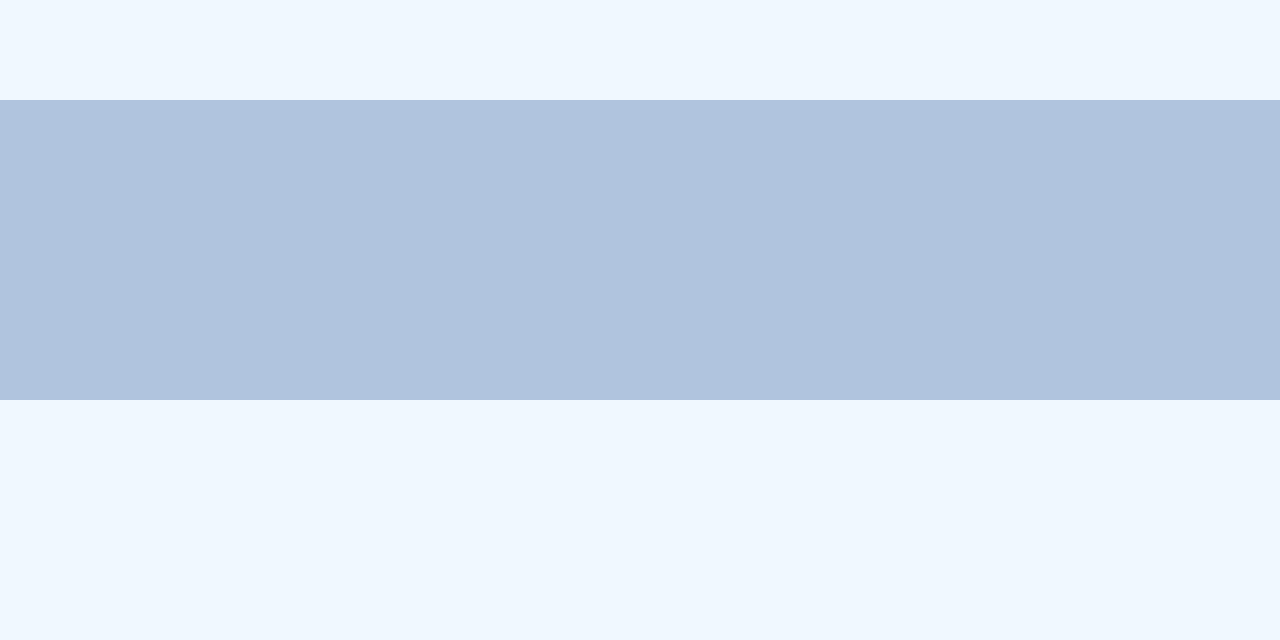
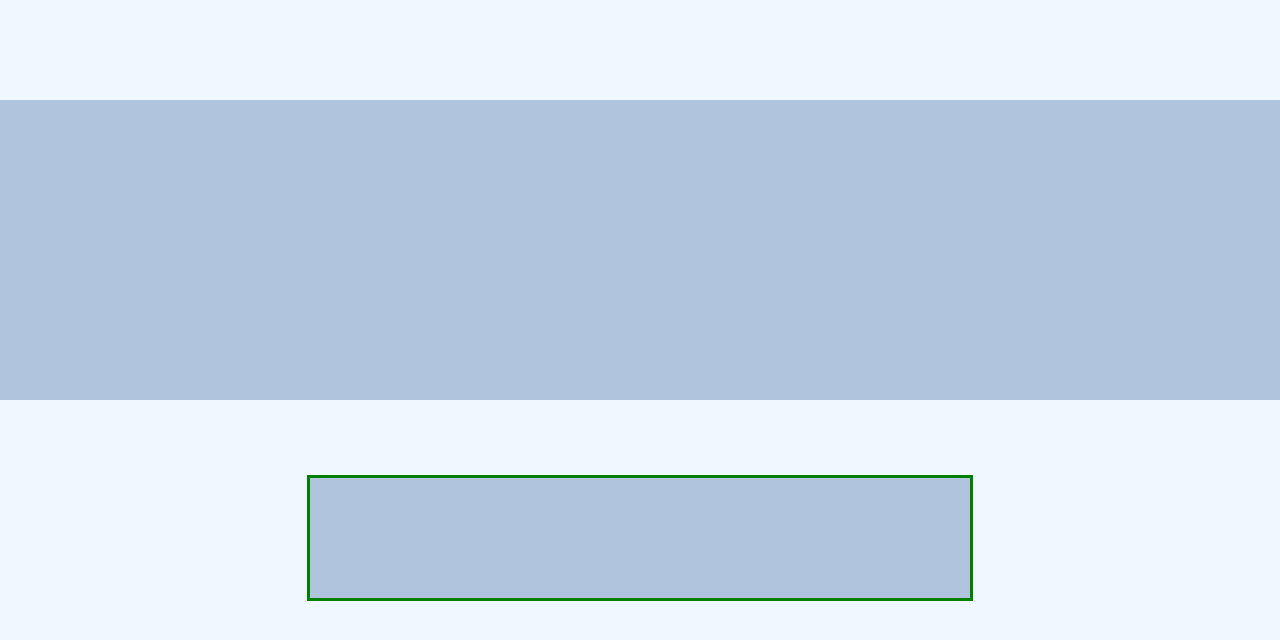
Before and after one commit to NickMagidson/dice-roll-app, a plain HTML site: page index.html in a window 1280 px wide. Drawn offline with Linux system fonts and the light colour scheme.

Commit message:
Settings div styling

```diff
--- a/style.css
+++ b/style.css
@@ -17,3 +17,18 @@ body {
     margin: auto;
     margin-top: 100px;
 }
+
+#settings-container {
+    background-color: lightsteelblue;
+    display: flex;
+    flex-direction: row;
+    justify-content: center;
+    align-items: center;
+    width: 100%;
+    height: 100px;
+    margin: auto;
+    margin-top: 75px;
+    width: 50%;
+    border: 3px solid green;
+    padding: 10px;
+}
```
